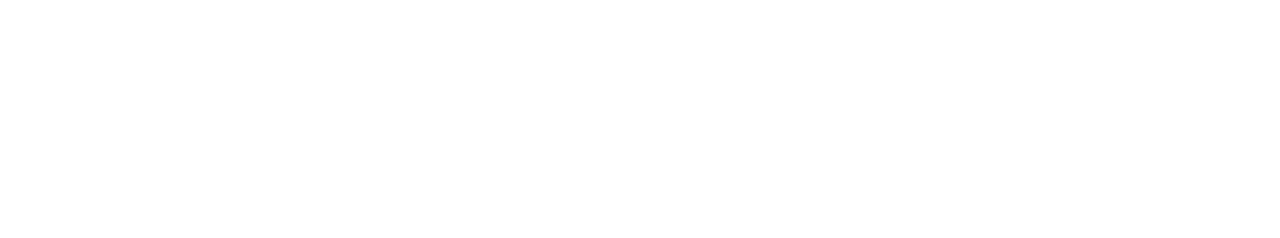
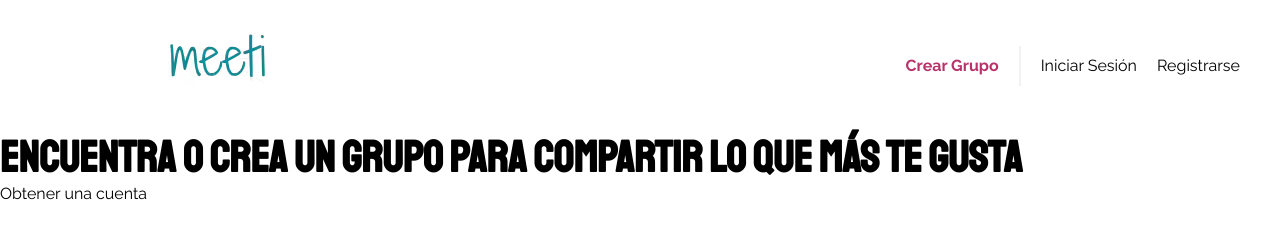
Before and after one commit to ManuelSA97/Meetup-clon, a website: page index.html in a window 1280 px wide. Drawn offline with nearby package versions, Linux system fonts and the light colour scheme; files that its build step writes are made by us from their sources.

Commit message:
Finalizacion de la seccion header

```diff
--- a/gulpfile.js
+++ b/gulpfile.js
@@ -48,7 +48,7 @@ function versionAvif() {
 
 function dev() {
     watch( 'src/scss/**/*.scss', css );
-    watch( 'src/img/**/*', imagenes );
+    //watch( 'src/img/**/*', imagenes );
 }
 
 
--- a/index.html
+++ b/index.html
@@ -9,7 +9,25 @@
     <link rel="stylesheet" href="build/css/app.css">
 </head>
 <body>
+    <header class="contenedor header">
+        <div class="header__logo">
+            <a href="index.html" class="header__link">
+                <img src="/build/img/logo.avif" alt="Imagen logo">
+            </a>
+        </div>
 
+        <nav class="navegacion">
+            <a href="#" class="navegacion__link navegacion__link--crear">Crear Grupo</a>
+            <a href="#" class="navegacion__link">Iniciar Sesión</a>
+            <a href="#" class="navegacion__link">Registrarse</a>
+        </nav>
+    </header>
+
+    <section class="hero">
+        <h1 class="hero__texto">Encuentra o Crea un grupo para compartir lo que más te gusta</h1>
+        <a href="#" class="hero__link">Obtener una cuenta</a>
+
+    </section>
 
 </body>
 </html>
--- a/src/scss/app.scss
+++ b/src/scss/app.scss
@@ -1 +1,3 @@
 @use 'base';
+@use 'ui/header';
+@use 'ui/contenido';
--- /dev/null
+++ b/src/scss/ui/header/_header.scss
@@ -0,0 +1,14 @@
+@use 'base/mixins' as m;
+@use 'base/variables' as v;
+
+.header{
+    padding: 2rem 0;
+    display: flex;
+    flex-direction: column;
+    align-items: center;
+
+    @include m.tablet {
+        flex-direction: row;
+        justify-content: space-between;
+    }
+}
--- /dev/null
+++ b/src/scss/ui/header/_index.scss
@@ -0,0 +1,2 @@
+@forward 'header';
+@forward 'nav';
--- /dev/null
+++ b/src/scss/ui/header/_nav.scss
@@ -0,0 +1,44 @@
+@use 'base/mixins' as m;
+@use 'base/variables' as v;
+
+.navegacion{
+    display: flex;
+    flex-direction: column;
+    align-items: center;
+
+    @include m.tablet {
+        flex-direction: row;
+        gap: 2rem;
+
+    }
+
+    &__link{
+        margin-bottom: 2rem;
+        display: flex;
+        align-items: center;
+
+        &:last-of-type{
+            margin-bottom: 0;
+        }
+
+        &--crear{
+            font-weight: 700;
+            color: v.$primario;
+
+            @include m.tablet {
+                &::after{
+                    content: '';
+                    display: inline-block;
+                    height: 4rem;
+                    border-right: 2px solid v.$grisClaro;
+                    margin: 0 0 0 2rem;
+                }
+            }
+        }
+
+        @include m.tablet {
+            margin: 0;
+        }
+    }
+
+}
```
Also changed, not shown: build/css/app.css (added), src/scss/ui/contenido/_index.scss (added), 1 other file.
